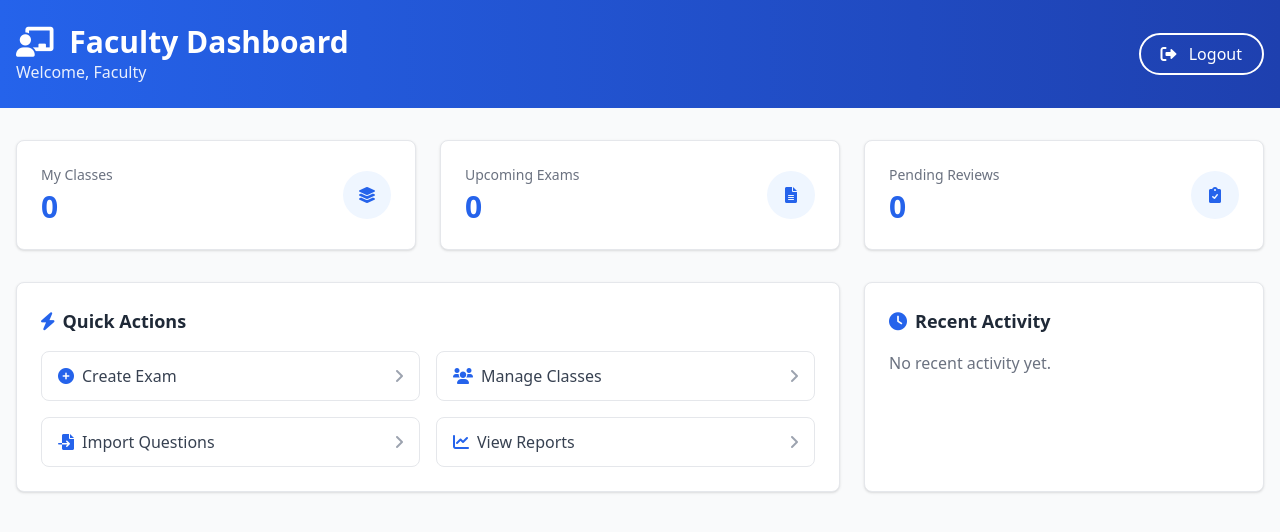
After one commit to Richardd11/CAPSTONE, a PHP site: template src/Faculty/Views/dashboard.php in a window 1280 px wide. The commit adds this page. Shown: the top 532 px of the page. Run offline with PHP 8.4, Linux system fonts and the light colour scheme; the template is opened without the code that fills it, so the values that code supplies are empty; some libraries are stand-ins or nearby versions.

Commit message:
Faculty Dashboard: add FacultyController and dashboard view; route /faculty/dashboard; redirect faculty login to new dashboard; deprecate /faculty-success by redirecting to dashboard

```diff
--- a/src/Auth/Controllers/AuthController.php
+++ b/src/Auth/Controllers/AuthController.php
@@ -97,7 +97,7 @@ class AuthController
                 header('Location: ' . $basePath . '/admin/dashboard');
                 break;
             case 'faculty':
-                header('Location: ' . $basePath . '/faculty-success');
+                header('Location: ' . $basePath . '/faculty/dashboard');
                 break;
             case 'student':
                 header('Location: ' . $basePath . '/student-success');
--- /dev/null
+++ b/src/Faculty/Views/dashboard.php
@@ -0,0 +1,130 @@
+<!DOCTYPE html>
+<html lang="en">
+<head>
+    <meta charset="UTF-8" />
+    <meta name="viewport" content="width=device-width, initial-scale=1.0" />
+    <title>Faculty Dashboard</title>
+    <script src="https://cdn.tailwindcss.com"></script>
+    <link href="https://cdnjs.cloudflare.com/ajax/libs/font-awesome/6.0.0/css/all.min.css" rel="stylesheet" />
+    <script>
+        tailwind.config = {
+            theme: {
+                extend: {
+                    colors: {
+                        primary: {
+                            50: '#eff6ff',
+                            100: '#dbeafe',
+                            200: '#bfdbfe',
+                            300: '#93c5fd',
+                            400: '#60a5fa',
+                            500: '#3b82f6',
+                            600: '#2563eb',
+                            700: '#1d4ed8',
+                            800: '#1e40af',
+                            900: '#1e3a8a',
+                        },
+                        grey: {
+                            50: '#f9fafb',
+                            100: '#f3f4f6',
+                            200: '#e5e7eb',
+                            300: '#d1d5db',
+                            400: '#9ca3af',
+                            500: '#6b7280',
+                            600: '#4b5563',
+                            700: '#374151',
+                            800: '#1f2937',
+                            900: '#111827',
+                        }
+                    }
+                }
+            }
+        };
+    </script>
+</head>
+<body class="bg-grey-50">
+    <header class="bg-gradient-to-r from-primary-600 to-primary-800 text-white py-6 mb-8">
+        <div class="container mx-auto px-4 flex items-center justify-between">
+            <div>
+                <h1 class="text-3xl font-bold">
+                    <i class="fas fa-chalkboard-teacher mr-2"></i>
+                    Faculty Dashboard
+                </h1>
+                <p class="opacity-90">Welcome, <?= htmlspecialchars($faculty['full_name'] ?? 'Faculty') ?></p>
+            </div>
+            <div>
+                <a href="<?= dirname($_SERVER['SCRIPT_NAME']) ?>/admin/logout" class="bg-transparent border-2 border-white text-white px-5 py-2 rounded-full hover:bg-white hover:text-primary-700 transition">
+                    <i class="fas fa-sign-out-alt mr-2"></i> Logout
+                </a>
+            </div>
+        </div>
+    </header>
+
+    <main class="container mx-auto px-4">
+        <!-- Quick stats -->
+        <section class="grid grid-cols-1 md:grid-cols-3 gap-6 mb-8">
+            <div class="bg-white rounded-lg shadow p-6 border border-grey-200">
+                <div class="flex items-center justify-between">
+                    <div>
+                        <p class="text-sm text-grey-500 mb-1">My Classes</p>
+                        <p class="text-3xl font-bold text-primary-600">0</p>
+                    </div>
+                    <div class="bg-primary-50 text-primary-600 w-12 h-12 rounded-full flex items-center justify-center">
+                        <i class="fas fa-layer-group"></i>
+                    </div>
+                </div>
+            </div>
+            <div class="bg-white rounded-lg shadow p-6 border border-grey-200">
+                <div class="flex items-center justify-between">
+                    <div>
+                        <p class="text-sm text-grey-500 mb-1">Upcoming Exams</p>
+                        <p class="text-3xl font-bold text-primary-600">0</p>
+                    </div>
+                    <div class="bg-primary-50 text-primary-600 w-12 h-12 rounded-full flex items-center justify-center">
+                        <i class="fas fa-file-alt"></i>
+                    </div>
+                </div>
+            </div>
+            <div class="bg-white rounded-lg shadow p-6 border border-grey-200">
+                <div class="flex items-center justify-between">
+                    <div>
+                        <p class="text-sm text-grey-500 mb-1">Pending Reviews</p>
+                        <p class="text-3xl font-bold text-primary-600">0</p>
+                    </div>
+                    <div class="bg-primary-50 text-primary-600 w-12 h-12 rounded-full flex items-center justify-center">
+                        <i class="fas fa-clipboard-check"></i>
+                    </div>
+                </div>
+            </div>
+        </section>
+
+        <!-- Quick actions and recent activity -->
+        <section class="grid grid-cols-1 lg:grid-cols-3 gap-6 mb-8">
+            <div class="lg:col-span-2 bg-white rounded-lg shadow p-6 border border-grey-200">
+                <h2 class="text-lg font-semibold text-grey-800 mb-4"><i class="fas fa-bolt mr-2 text-primary-600"></i>Quick Actions</h2>
+                <div class="grid grid-cols-1 md:grid-cols-2 gap-4">
+                    <a class="flex items-center justify-between px-4 py-3 rounded-lg border border-grey-200 hover:border-primary-300 hover:bg-primary-50 transition cursor-pointer">
+                        <span class="text-grey-700"><i class="fas fa-plus-circle mr-2 text-primary-600"></i>Create Exam</span>
+                        <i class="fas fa-angle-right text-grey-400"></i>
+                    </a>
+                    <a class="flex items-center justify-between px-4 py-3 rounded-lg border border-grey-200 hover:border-primary-300 hover:bg-primary-50 transition cursor-pointer">
+                        <span class="text-grey-700"><i class="fas fa-users mr-2 text-primary-600"></i>Manage Classes</span>
+                        <i class="fas fa-angle-right text-grey-400"></i>
+                    </a>
+                    <a class="flex items-center justify-between px-4 py-3 rounded-lg border border-grey-200 hover:border-primary-300 hover:bg-primary-50 transition cursor-pointer">
+                        <span class="text-grey-700"><i class="fas fa-file-import mr-2 text-primary-600"></i>Import Questions</span>
+                        <i class="fas fa-angle-right text-grey-400"></i>
+                    </a>
+                    <a class="flex items-center justify-between px-4 py-3 rounded-lg border border-grey-200 hover:border-primary-300 hover:bg-primary-50 transition cursor-pointer">
+                        <span class="text-grey-700"><i class="fas fa-chart-line mr-2 text-primary-600"></i>View Reports</span>
+                        <i class="fas fa-angle-right text-grey-400"></i>
+                    </a>
+                </div>
+            </div>
+            <div class="bg-white rounded-lg shadow p-6 border border-grey-200">
+                <h2 class="text-lg font-semibold text-grey-800 mb-4"><i class="fas fa-clock mr-2 text-primary-600"></i>Recent Activity</h2>
+                <p class="text-grey-500">No recent activity yet.</p>
+            </div>
+        </section>
+    </main>
+</body>
+</html>
```
Also changed, not shown: public/index.php (+9 -3 lines), src/Faculty/Controllers/FacultyController.php (added, +43 -0 lines).
